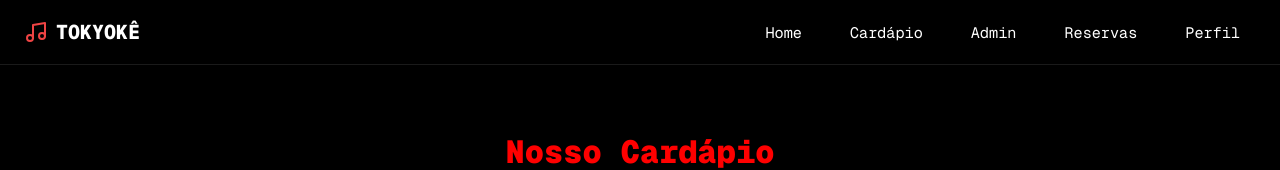
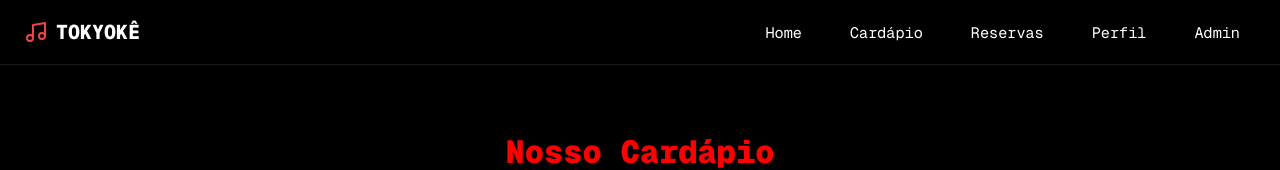
Before and after one commit to Tokyoke/tokyoke-web, a React (Vite) app: page /cardapio in a window 1280 px wide. Shown: the top 170 px of the page. Built offline with nearby package versions, Linux system fonts and the light colour scheme.

Commit message:
feat: move admin link in header

```diff
--- a/src/components/_global/Header/index.jsx
+++ b/src/components/_global/Header/index.jsx
@@ -18,14 +18,14 @@ export default function Header() {
           <Link to="/cardapio">
             <button className={styles.navButton}>Cardápio</button>
           </Link>
-          <Link to="/admin">
-            <button className={styles.navButton}>Admin</button>
-          </Link>
           <Link to="/reservas">
             <button className={styles.navButton}>Reservas</button>
           </Link>
           <Link to="/perfil">
             <button className={styles.navButton}>Perfil</button>
+          </Link>
+          <Link to="/admin">
+            <button className={styles.navButton}>Admin</button>
           </Link>
         </nav>
 
```
